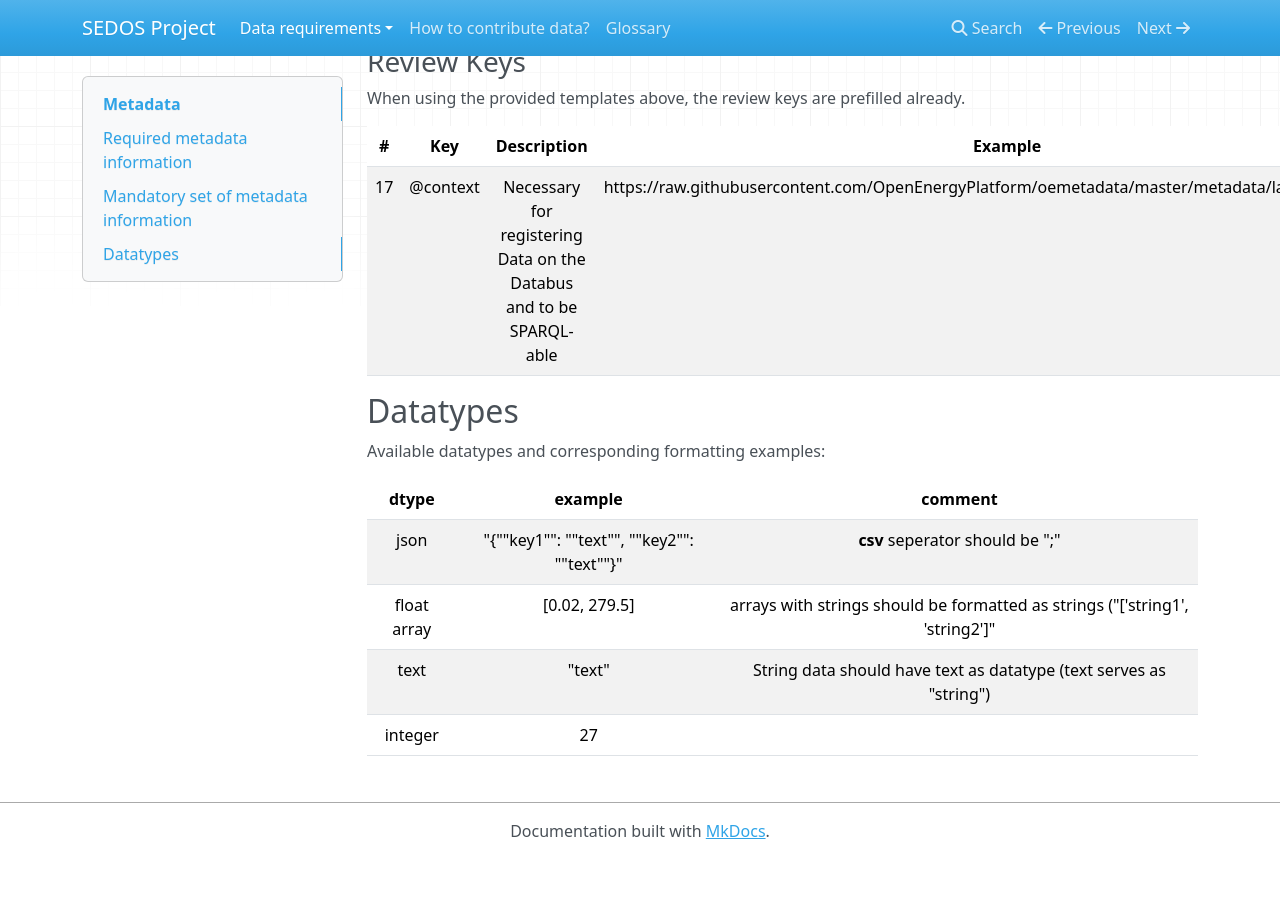
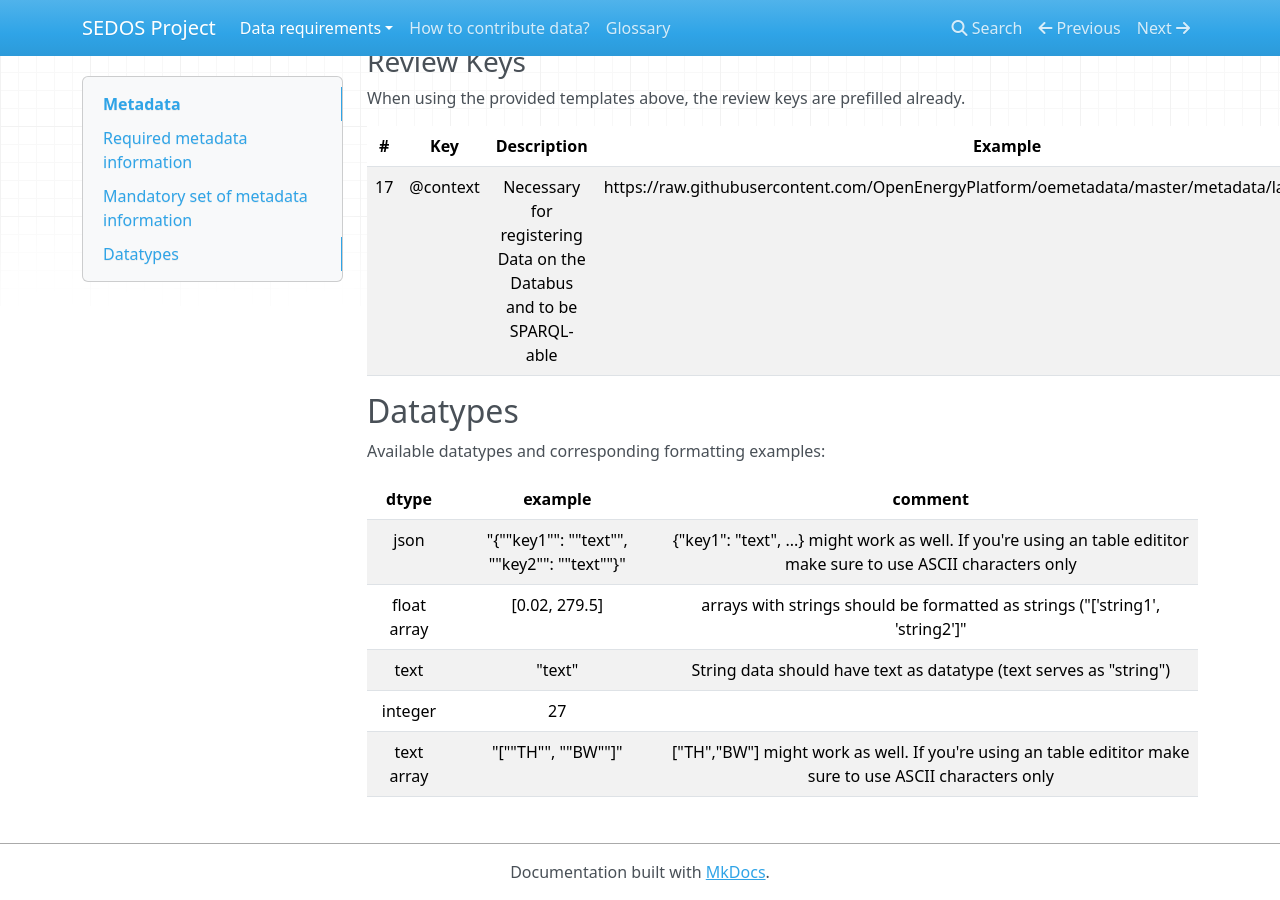
Before and after one commit to sedos-project/organization, an MkDocs documentation site: the page built from docs/data_requirements/metadata.md, in a window 1280 px wide and 900 px high, scrolled down 6878 px. Built offline with MkDocs 1.6.1, drawn with Linux system fonts in a browser that asks for light colours; nearby versions of some CDN libraries; before the commit the page ends 7737 px from its top, so only the background shows below that.

Commit message:
Update Datatypes

```diff
--- a/docs/data_requirements/metadata.md
+++ b/docs/data_requirements/metadata.md
@@ -123,9 +123,10 @@ When using the provided templates above, the review keys are prefilled already.
 
 Available datatypes and corresponding formatting examples:
 
-| dtype |                  example                   |                                   comment                                    |
-|:-----:|:------------------------------------------:|:----------------------------------------------------------------------------:|
-| json | "{""key1"": ""text"", ""key2"": ""text""}" |                       **csv** seperator should be ";"                        |
-| float array     |             [0.02, 279.5]              | arrays with strings should be formatted as strings ("['string1', 'string2']" |
-| text     |                   "text"                   |      String data should have text as datatype (text serves as "string")      |
-| integer     |                     27                     |                                                                              |
+|    dtype    |                  example                   |                                                                           comment                                                                            |
+|:-----------:|:------------------------------------------:|:------------------------------------------------------------------------------------------------------------------------------------------------------------:|
+|    json     | "{""key1"": ""text"", ""key2"": ""text""}" |                      {"key1": "text", ...} might work as well. If you're using an table edititor make sure to use ASCII characters only                      |                                         |
+| float array |               [0.02, 279.5]                |                                         arrays with strings should be formatted as strings ("['string1', 'string2']"                                         |
+|    text     |                   "text"                   |                                              String data should have text as datatype (text serves as "string")                                              |
+|   integer   |                     27                     |                                                                                                                                                              |
+| text array  |              "[""TH"", ""BW""]"              |                           ["TH","BW"] might work as well. If you're using an table edititor make sure to use ASCII characters only                           |
```
